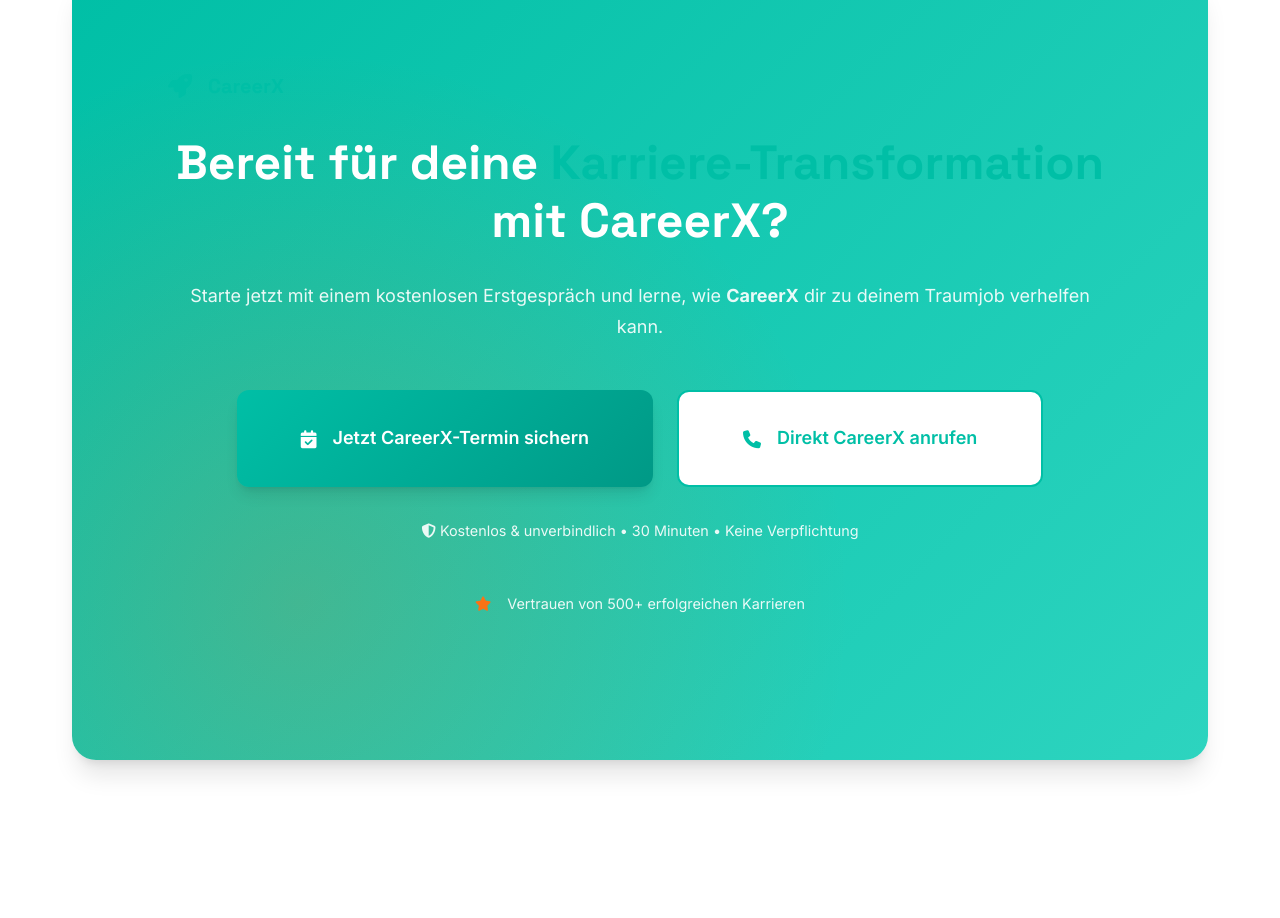
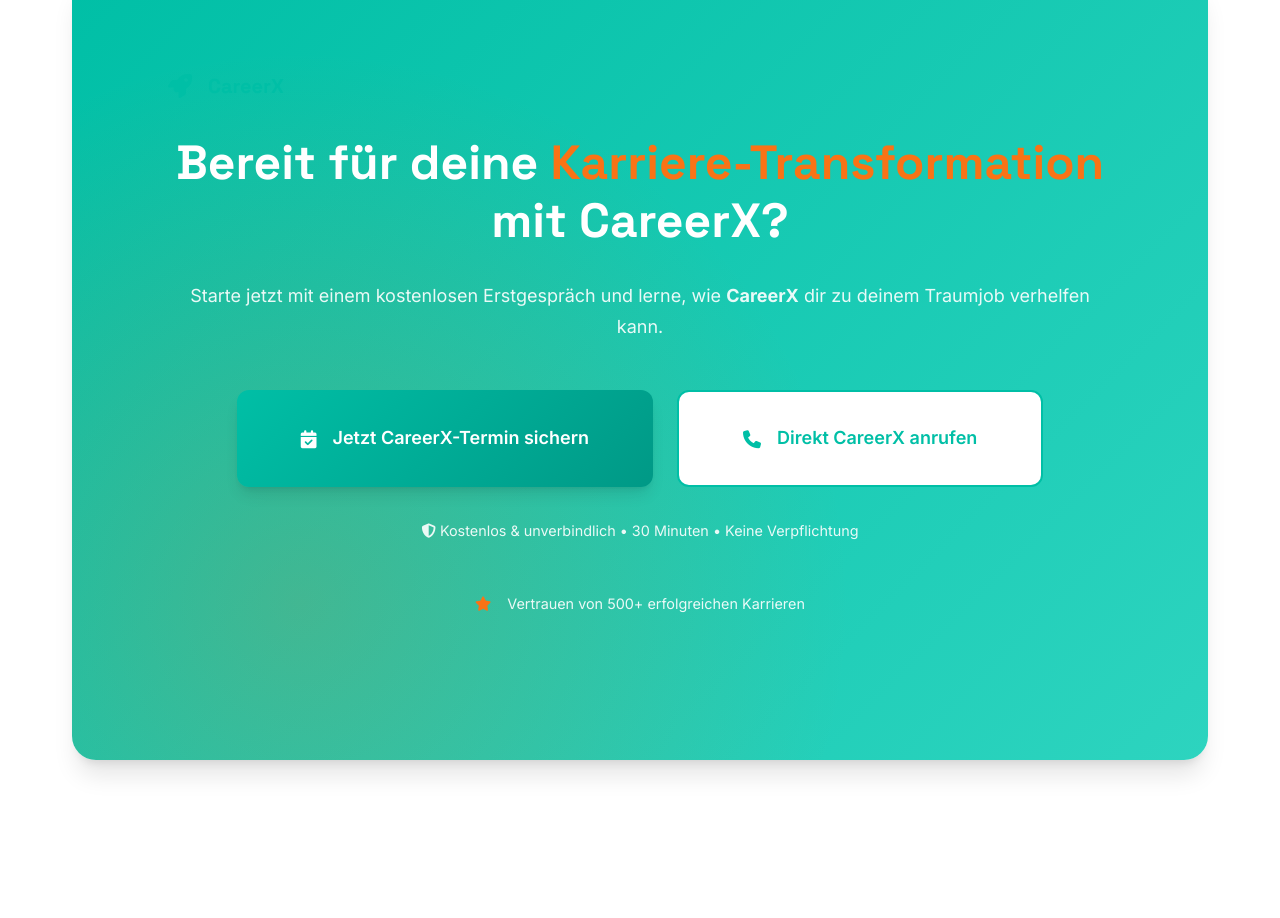
Before and after one commit to Phil-star1984/careerx, a plain HTML site: page index.html in a window 1280 px wide. Shown: the part 5624-6542 px from the top of the page. Drawn offline with Linux system fonts and the light colour scheme.

Commit message:
fix styles

```diff
--- a/index.html
+++ b/index.html
@@ -370,7 +370,7 @@
             <span>CareerX</span>
           </div>
         </div>
-        <h2>Bereit für deine <span class="text-primary">Karriere-Transformation</span> mit <strong>CareerX</strong>?</h2>
+        <h2>Bereit für deine <span class="text-accent">Karriere-Transformation</span> mit <strong>CareerX</strong>?</h2>
         <p class="text-lg mb-xl">
           Starte jetzt mit einem kostenlosen Erstgespräch und lerne,
           wie <strong>CareerX</strong> dir zu deinem Traumjob verhelfen kann.
```
